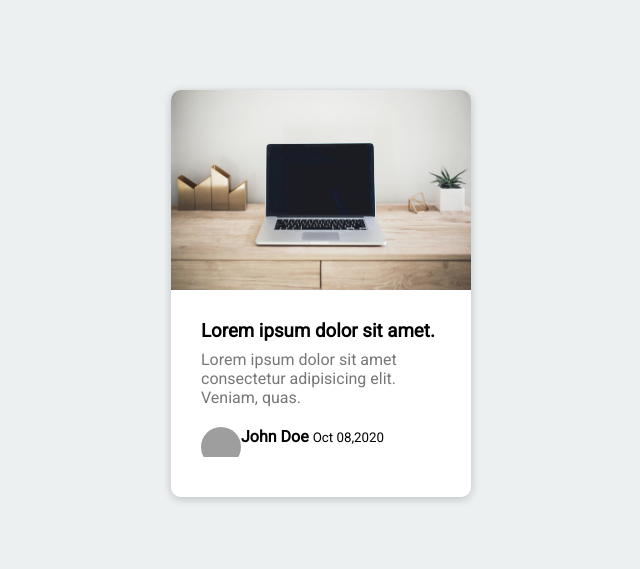
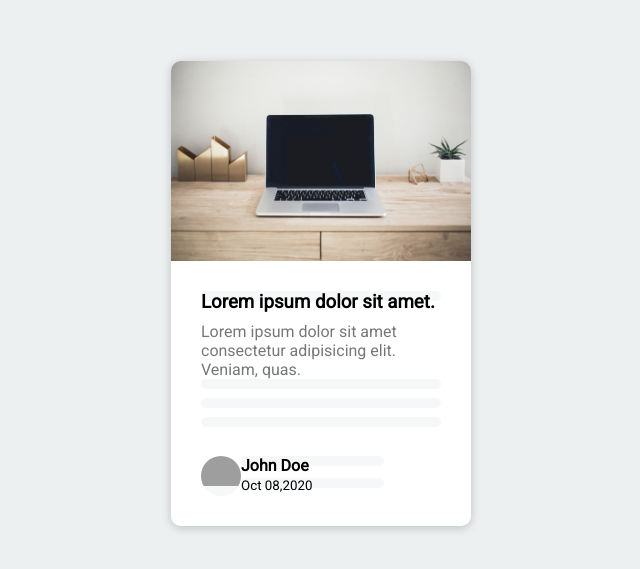
Before and after one commit to codecaptain10/html-css-js-projects, a plain HTML site: page content-placeholder/index.html in a window 1280 px wide. Shown: the part 107-676 px from the top of the page, without its empty margins (319-959 px from the left). Drawn offline with Linux system fonts and the light colour scheme; grey boxes are pictures that could not be loaded.

Commit message:
Create animations

```diff
--- a/content-placeholder/style.css
+++ b/content-placeholder/style.css
@@ -75,3 +75,36 @@ img {
   color: #aaa;
   margin-top: 5px;
 }
+
+/* ----- Animations -----*/
+
+.animated-bg {
+  background-image: linear-gradient(
+    to right,
+    #f6f7f8 0%,
+    #edeef1 10%,
+    #f6f7f8 20%,
+    #f6f7f8 100%
+  );
+  background-size: 200% 100%;
+  animation: bgPosition 1s linear infinite;
+}
+
+.animated-bg-text {
+  border-radius: 50px;
+  display: inline-block;
+  margin: 0;
+  height: 100%;
+  height: 10px;
+  width: 100%;
+}
+
+@keyframes bgPosition {
+  0% {
+    background-position: 50% 0;
+  }
+
+  100% {
+    background-position: -150% 0;
+  }
+}
```
